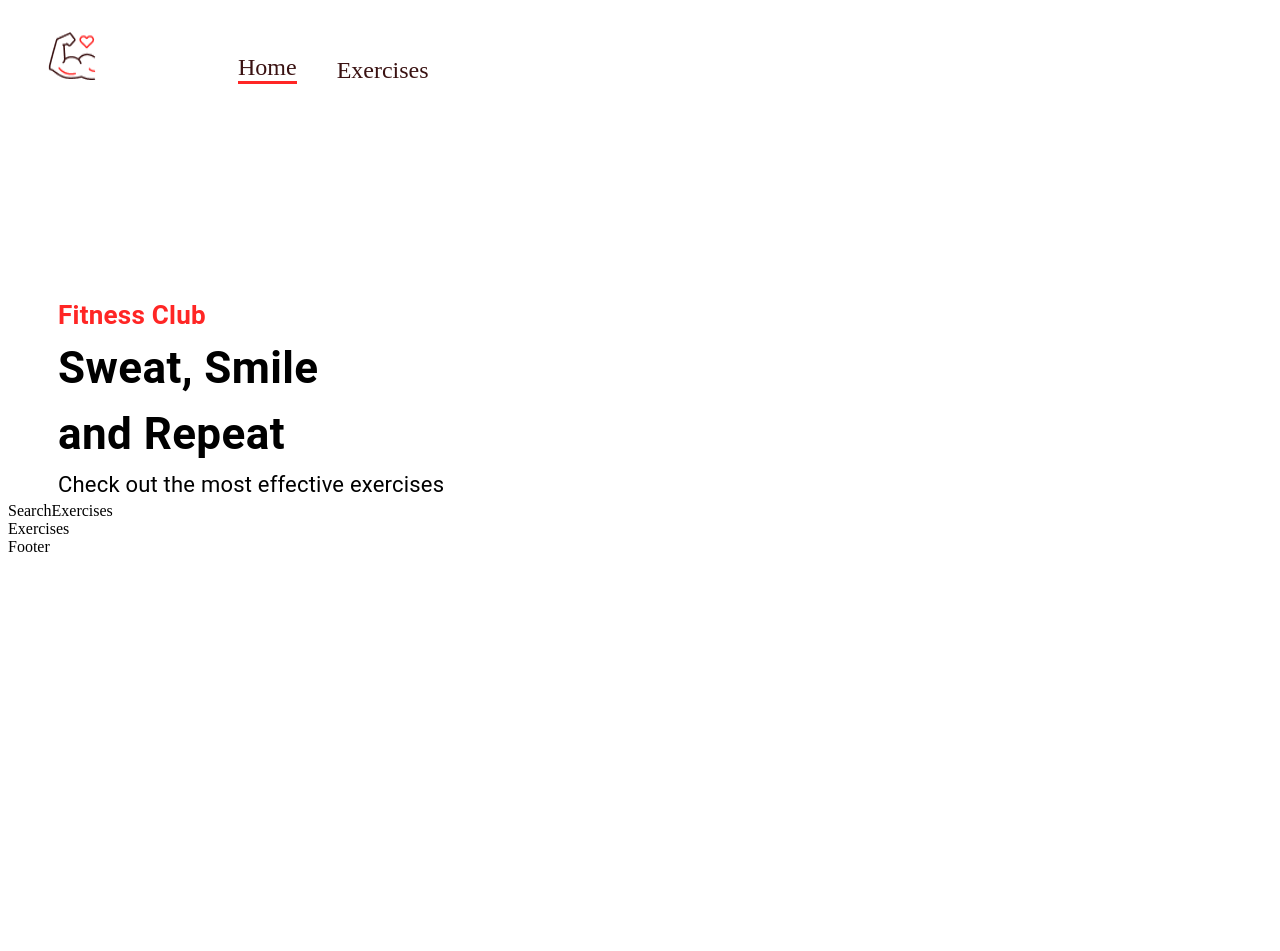
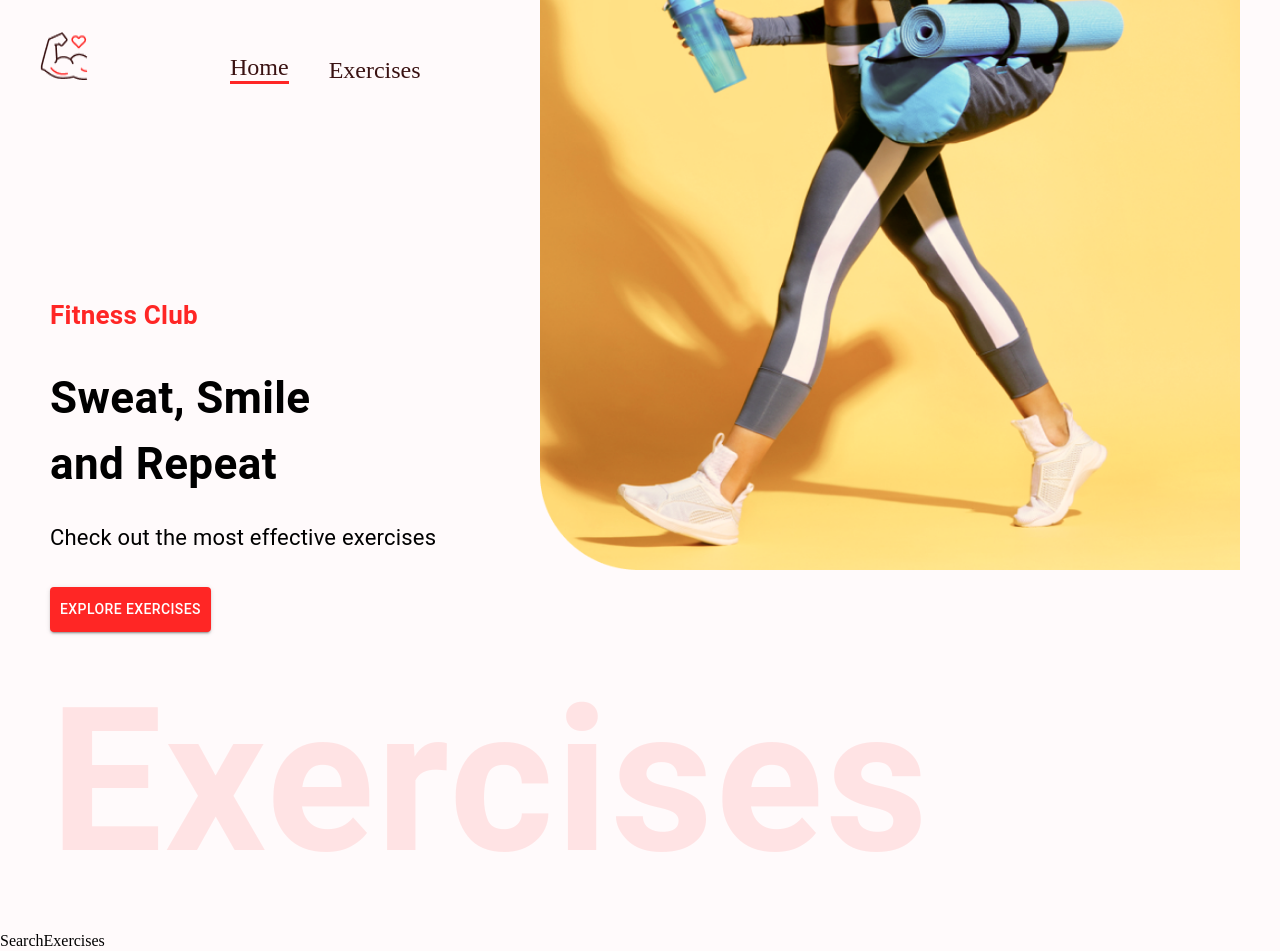
Before and after one commit to asilov/git-test, a React (Create React App) app: page / in a window 1280 px wide. Shown: the top 951 px of the page. Before the commit the page ends 800 px from the top, so only its background shows below. Built offline with nearby package versions, Linux system fonts and the light colour scheme.

Commit message:
Complete hero banner part and add the image

```diff
--- a/src/App.css
+++ b/src/App.css
@@ -0,0 +1,144 @@
+body {
+    font-family: 'Josefin Sans';
+    background-color: #FFFAFB;
+}
+
+* {
+    padding: 0px;
+    margin: 0px;
+    box-sizing: border-box;
+
+}
+
+::-webkit-scrollbar {
+    width: 0px;
+}
+
+.right-arrow,
+.left-arrow {
+    cursor: pointer;
+    background: transparent;
+    outline: none;
+    border: none;
+    display: flex;
+    justify-content: center;
+    align-items: center;
+    color: #FF2625;
+    font-size: 25px;
+    border-radius: 4px;
+    position: absolute;
+    bottom: -20px;
+    right: 80px;
+    transform: scale(1, 1);
+    transition: 0.3s all ease-in-out;
+}
+
+.right-arrow {
+    right: 140px;
+}
+
+.right-arrow:hover,
+.left-arrow:hover {
+    transform: scale(1.3, 1.3);
+}
+
+.react-horizontal-scrolling-menu--wrapper {
+    width: 100%;
+    display: flex;
+    flex-wrap: wrap;
+}
+
+.detail-image {
+    width: 729px;
+    height: 742px;
+}
+
+.hero-banner-img {
+    position: absolute;
+    right: 40px;
+    top: 0px;
+    width: 700px;
+    height: 900px;
+    margin-top: -330px;
+
+}
+
+.exercise-card {
+    width: 400px;
+    height: 445px;
+    background: #fff;
+    border-top: 4px solid #FF2625;
+    border-bottom-left-radius: 20px;
+    text-decoration: none;
+    display: flex;
+    justify-content: space-between;
+    flex-direction: column;
+    padding-bottom: 10px;
+    transform: scale(1, 1);
+    transition: 0.3s all ease-in-out;
+}
+
+.exercise-card img {
+    height: 326px;
+}
+
+.bodyPart-card {
+    transform: scale(1, 1);
+    transition: 0.3s all ease-in-out;
+}
+
+.exercise-card:hover,
+.bodyPart-card:hover {
+    transform: scale(1.1, 1.1);
+}
+
+.search-btn:hover {
+    color: #FF2625 !important;
+    border: 1px solid #FF2625 !important;
+}
+
+.exercise-video {
+    display: flex;
+    flex-direction: column;
+    gap: 24px;
+    width: 387px;
+    height: 381px;
+    text-decoration: none;
+}
+
+@media screen and (max-width:1200px) {
+    .detail-image {
+        width: 300px;
+        height: 300px;
+    }
+
+
+    .react-horizontal-scrolling-menu--scroll-container {
+        width: 500px;
+    }
+
+    .left-arrow,
+    .right-arrow {
+        position: static !important;
+    }
+
+    .hero-banner-img {
+        display: none;
+    }
+
+    .exercise-card {
+        width: 320px;
+    }
+
+    .exercise-video {
+        width: 320px;
+        height: 300px;
+    }
+
+}
+
+@media screen and (max-width:400px) {
+    .exercise-card {
+        width: 280px;
+    }
+}
--- a/src/components/HeroBanner.js
+++ b/src/components/HeroBanner.js
@@ -1,5 +1,7 @@
 import React from 'react'
-import { Box, Stack, Typography } from '@mui/material'
+import { Box, Stack, Typography, Button } from '@mui/material'
+
+import HeroBannerImage from '../assets/images/banner.png'
 
 const HeroBanner = () => {
 	return (
@@ -13,12 +15,24 @@
 			</Typography>
 			<Typography
 				fontWeight={700}
-				sx={{ fontSize: { lg: '44px', xs: '40px' } }}>
+				sx={{ fontSize: { lg: '44px', xs: '40px' } }}
+                mb="23px" mt="30px">
 				Sweat, Smile <br /> and Repeat
 			</Typography>
-			<Typography fontSize='22px' lineHeight='35px'>
+			<Typography fontSize='22px' lineHeight='35px' mb={4}>
 				Check out the most effective exercises
 			</Typography>
+			<Button variant='contained' color='error' href='#exercises' sx={{ backgroundColor: '#FF2625', padding: '10px'}}>
+				Explore Exercises
+			</Button>
+			<Typography
+				fontWeight={600}
+				color='#FF2625'
+				sx={{ opacity: 0.1, display: { lg: 'block', xs: 'none' } }}
+                fontSize="200px">
+				Exercises
+			</Typography>
+			<img src={HeroBannerImage} alt='banner' className='hero-banner-img' />
 		</Box>
 	)
 }
```
